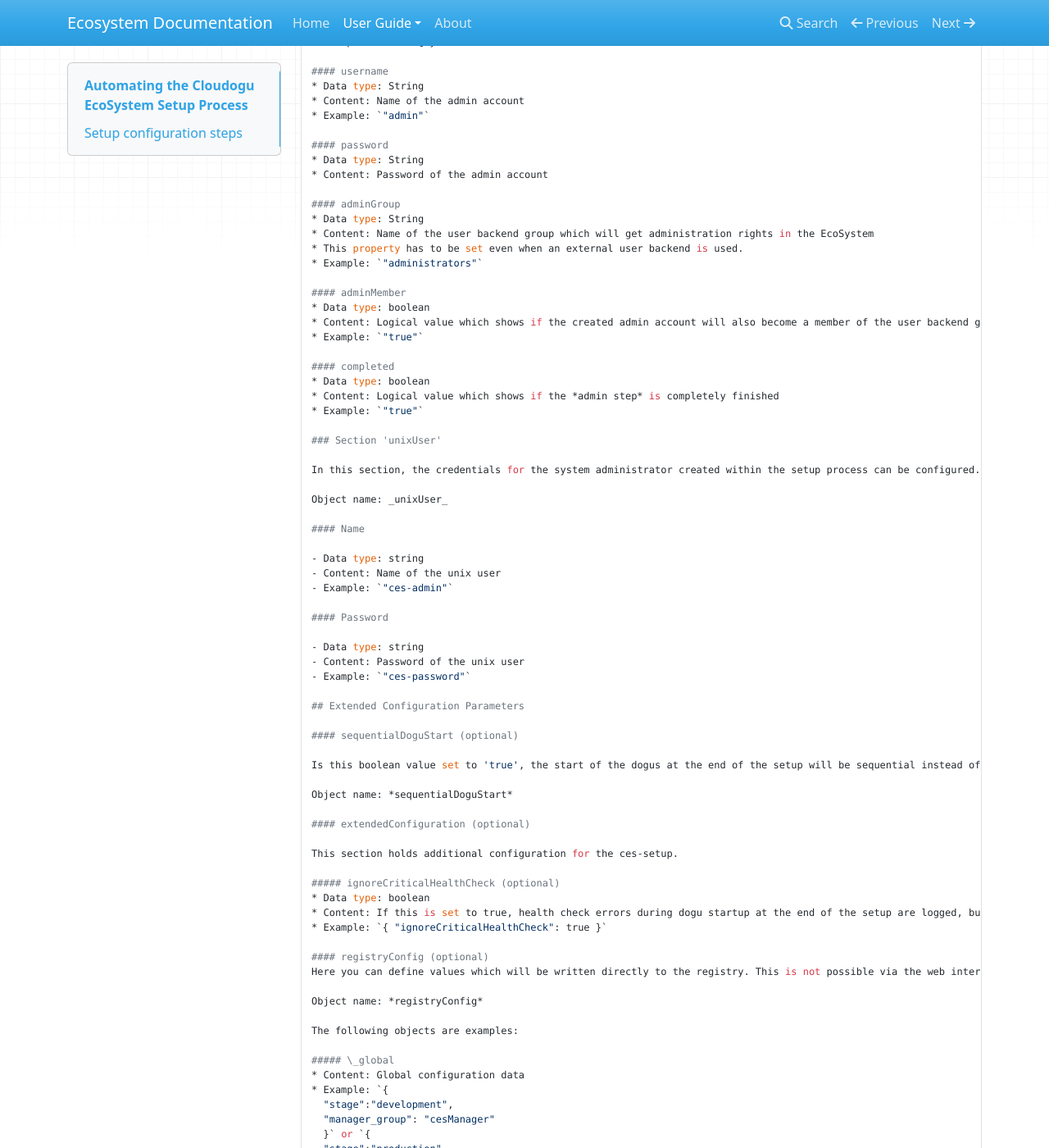
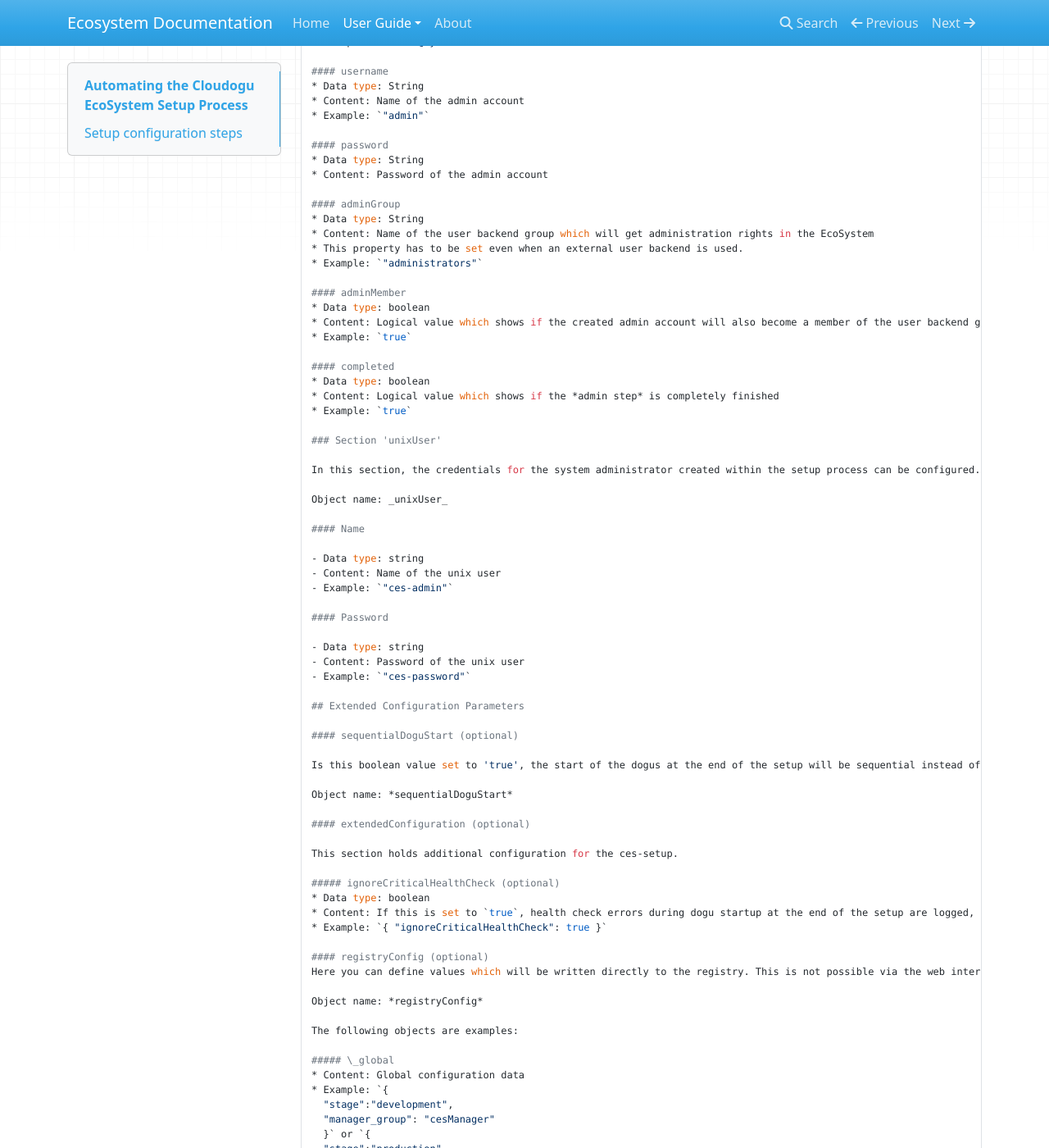
Before and after one commit to cloudogu/ecosystem, an MkDocs documentation site: the page built from docs/docs/user-guide/setup-json.md, in a window 1280 px wide and 1400 px high, scrolled down 6934 px. Shown: the whole window at 82% size. Built offline with MkDocs 1.6.1, drawn with Linux system fonts in a browser that asks for light colours; nearby versions of some CDN libraries; old or Windows-style settings are respelled for this version of MkDocs; some of the changed text lies outside the part shown.

Commit message:
fixed implementation of boolean values

`````diff
--- a/docs/docs/user-guide/setup-json.md
+++ b/docs/docs/user-guide/setup-json.md
@@ -1,5 +1,5 @@
 # Automating the Cloudogu EcoSystem Setup Process
-The setup mechanism of the Cloudogu EcoSystem can be performed in different ways. One way is to provide all necessary data and set all options via the web interface. Another way is to create a file called **setup.json** which contains some or all configuration data needed. This file has to be placed into the ``/vagrant`` or ``/etc/ces`` folder and needs to be formatted in JSON. All data defined in that file will be automatically inserted into the corresponding setup web interface fields. If the entire configuration of the setup is present, the setup can be done fully automatically by setting all *"completed"*-values to true (see below).
+The setup mechanism of the Cloudogu EcoSystem can be performed in different ways. One way is to provide all necessary data and set all options via the web interface. Another way is to create a file called **setup.json** which contains some or all configuration data needed. This file has to be placed into the ``/vagrant`` or ``/etc/ces`` folder and needs to be formatted in JSON. All data defined in that file will be automatically inserted into the corresponding setup web interface fields. If the entire configuration of the setup is present, the setup can be done fully automatically by setting all *"completed"*-values to `true` (see below).
 
 Example:
 ````
@@ -26,7 +26,7 @@
 }
 ````
 
-The setup.json file consists of objects named after the corresponding setup step (e.g. 'region' or 'admin'). These objects contain properties describing the configuration of this setup step. If the *"completed"* property is set to `"true"`, all properties for this step are accepted and the step will not show up during the setup process in the web interface.
+The setup.json file consists of objects named after the corresponding setup step (e.g. 'region' or 'admin'). These objects contain properties describing the configuration of this setup step. If the *"completed"* property is set to `true`, all properties for this step are accepted and the step will not show up during the setup process in the web interface.
 
 Besides these configuration steps that represent a similar setup step, the setup.json provides advanced configuration options that are not accessible or settable trough the web setup process. All possible configuration is shown below, ordered by configuration type.
 
@@ -57,7 +57,7 @@
 #### completed
 * Data type: boolean
 * Content: Logical value which shows if the *region step* is completely finished
-* Example: `"true"`
+* Example: `true`
 
 
 ### Step 'naming'
@@ -69,7 +69,7 @@
 * Data type: String
 * Content: Fully qualified domain name of the EcoSystem
 * Example: `"www.myEcoSystem.com"`
-* Note: It is possible to set the wildcard value `"<<ip>>"` for this key.  In this case the setup uses the ip address of the EcoSystem at this point.
+* Note: It is possible to set the wildcard value `"<<ip>>"` for this key.  In this case the setup uses the ip address of the EcoSystem at this point.
 
 #### hostname
 * Data type: String
@@ -110,7 +110,7 @@
 #### completed
 * Data type: boolean
 * Content: Logical value which shows if the *naming step* is completely finished
-* Example: `"true`
+* Example: `true`
 
 
 ### Section 'UserBackend'
@@ -132,7 +132,7 @@
 * Data type: String
 * Content: Attribute name which describes the user ID in the user backend
 * Has to be set to ``"uid"``, if _dsType_ is set to `"embedded"`
-* Has to be set to ``"sAMAccountName"`` if *"dsType"*  is set to `"external"` and *"server"* is set to `"activeDirectory"`
+* Has to be set to ``"sAMAccountName"`` if *"dsType"*  is set to `"external"` and *"server"* is set to `"activeDirectory"`
 
 #### attributeGivenName
 * Only necessary if *"dsType"* ist set to `"external"`
@@ -226,13 +226,13 @@
 
 - Data type: boolean
 - Content: Logical value that states if the logged on user shall be used for attribute queries from the user backend
-- Has to be set to `"true"` if *"dsType"* was set to `embedded` or *"server"* was set to `"activeDirectory"`
-- Example: `"true"`
+- Has to be set to `true` if *"dsType"* was set to `embedded` or *"server"* was set to `"activeDirectory"`
+- Example: `true`
 
 #### completed
 * Data type: boolean
 * Content: Logical value which shows if the *"users step"* is completely finished
-* Example: `"true"`
+* Example: `true`
 
 
 ### Section 'dogus'
@@ -301,12 +301,12 @@
 #### adminMember
 * Data type: boolean
 * Content: Logical value which shows if the created admin account will also become a member of the user backend group defined in *"adminGroup"*
-* Example: `"true"`
+* Example: `true`
 
 #### completed
 * Data type: boolean
 * Content: Logical value which shows if the *admin step* is completely finished
-* Example: `"true"`
+* Example: `true`
 
 ### Section 'unixUser'
 
@@ -340,7 +340,7 @@
 
 ##### ignoreCriticalHealthCheck (optional)
 * Data type: boolean
-* Content: If this is set to true, health check errors during dogu startup at the end of the setup are logged, but the setup does not fail.
+* Content: If this is set to `true`, health check errors during dogu startup at the end of the setup are logged, but the setup does not fail.
 * Example: `{ "ignoreCriticalHealthCheck": true }`
 
 #### registryConfig (optional)
`````
Also changed, not shown: docs/docs/user-guide/setup-json_de.md (+11 -11 lines).
